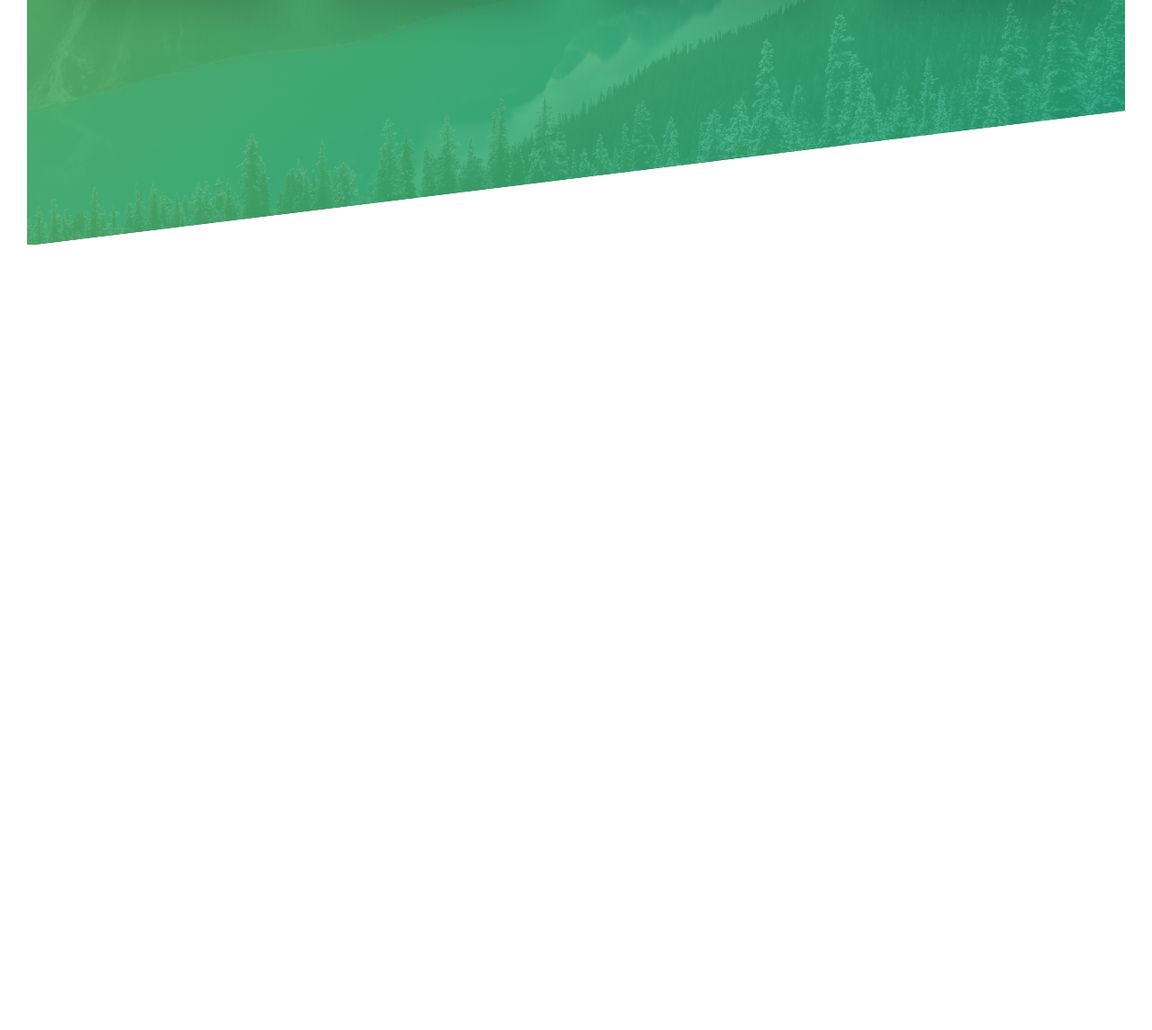
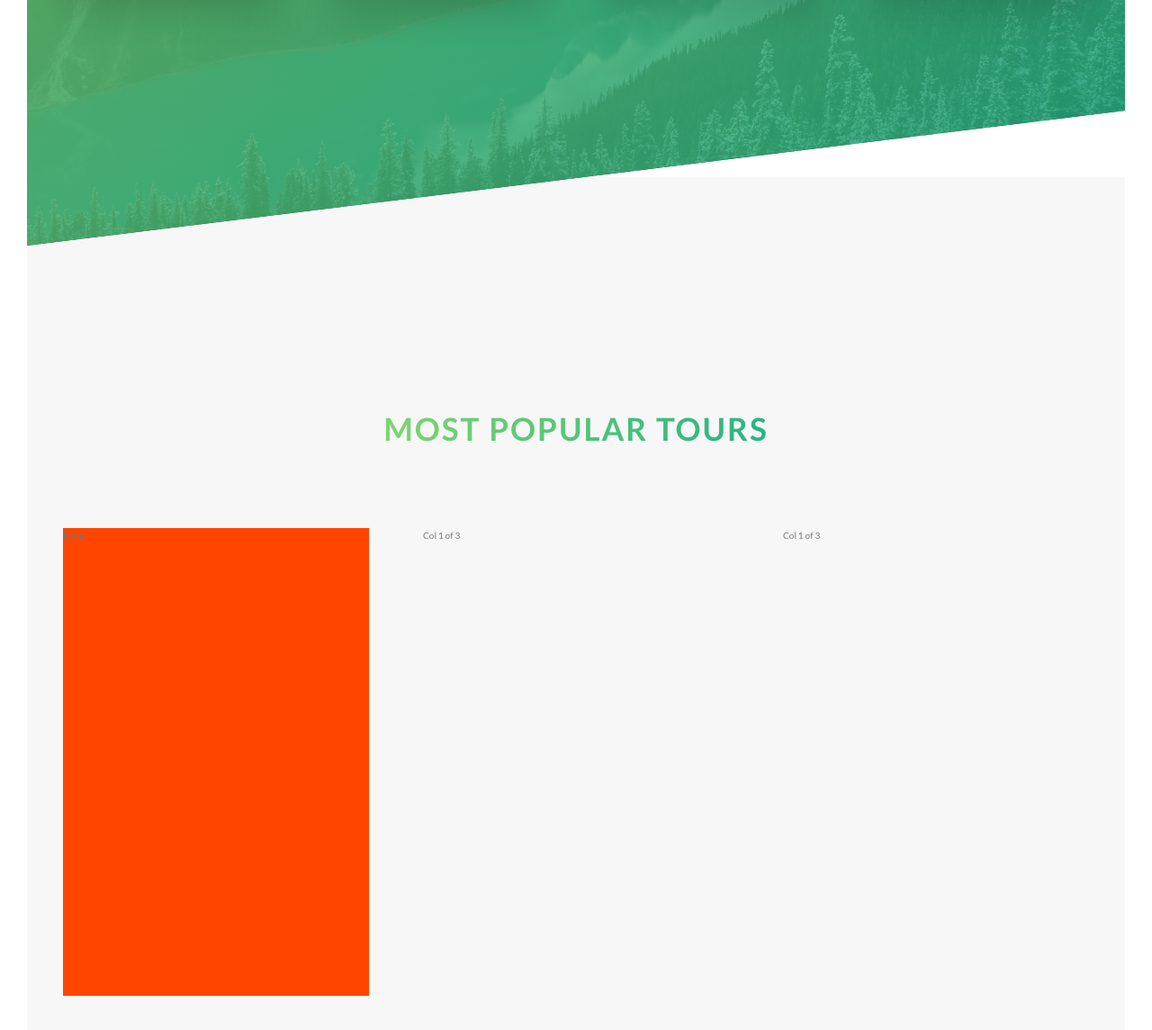
Before and after one commit to FrankBatista1/Natours-css-project, a website: page index.html in a window 1280 px wide. Shown: the part 2090-3235 px from the top of the page at 90% size. Before the commit the page ends 2362 px from the top, so only its background shows below. Drawn offline with Linux system fonts and the light colour scheme.

Commit message:
Tours section (card functionality)

```diff
--- a/index.html
+++ b/index.html
@@ -124,6 +124,25 @@
           </div>
         </div>
       </section>
+      <section class="section-tours">
+        <div class="u-center-text u-margin-bottom-big">
+          <h2 class="heading-secundary">Most popular tours</h2>
+        </div>
+        <div class="row">
+          <div class="col-1-of-3">
+            <div class="card">
+              <div class="card__side card__side--front">
+                Front
+              </div>
+              <div class="card__side card__side--back">
+                Back
+              </div>
+            </div>
+          </div>
+          <div class="col-1-of-3">Col 1 of 3</div>
+          <div class="col-1-of-3">Col 1 of 3</div>
+        </div>
+      </section>
     </main>
     <!--
       <section>
--- /dev/null
+++ b/sass/components/_card.scss
@@ -0,0 +1,32 @@
+.card {
+  perspective: 150rem;
+  -moz-perspective: 150rem;
+  position: relative;
+  height: 52rem;
+
+  &__side {
+    height: 52rem;
+    transition: all .8s ease;
+    position: absolute;
+    top: 0;
+    left: 0;
+    width: 100%;
+    backface-visibility: hidden;
+
+    &--front{
+      background-color: orangered;
+    }
+    &--back{
+      background-color: green;
+      transform: rotateY(180deg);
+    }
+  }
+
+  &:hover &__side--front {
+    transform: rotateY(-180deg);
+  }
+
+  &:hover &__side--back {
+    transform: rotateY(0);
+  }
+}
--- a/sass/main.scss
+++ b/sass/main.scss
@@ -8,6 +8,7 @@
 @import "./base/utilities";
 
 @import "./components/button";
+@import "./components/card";
 @import "./components/composition";
 @import "./components/feature-box";
 
--- a/sass/pages/_home.scss
+++ b/sass/pages/_home.scss
@@ -18,3 +18,7 @@
     transform: skewY(7deg);
   }
 }
+.section-tours{
+  background-color: $color-grey-light-1;
+  padding: 25rem 0;
+}
```
Also changed, not shown: css/style.css, 1 other file.
